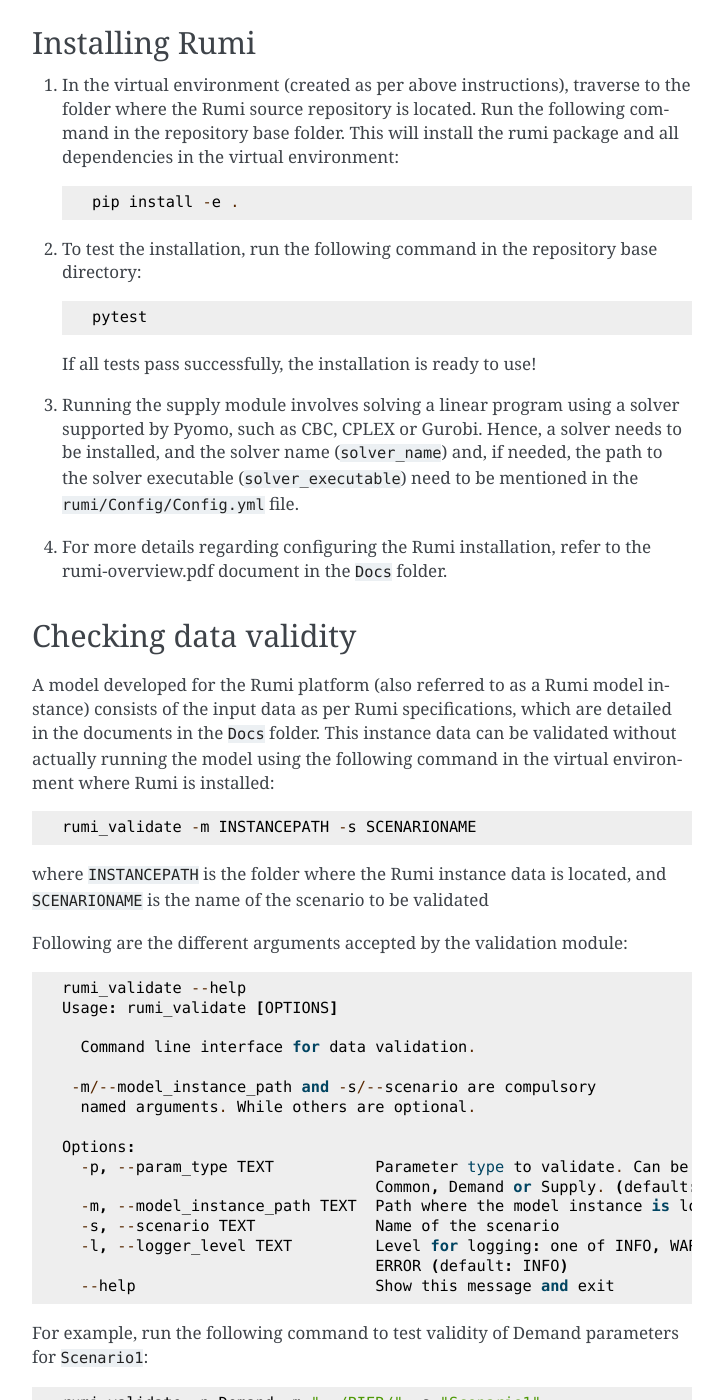
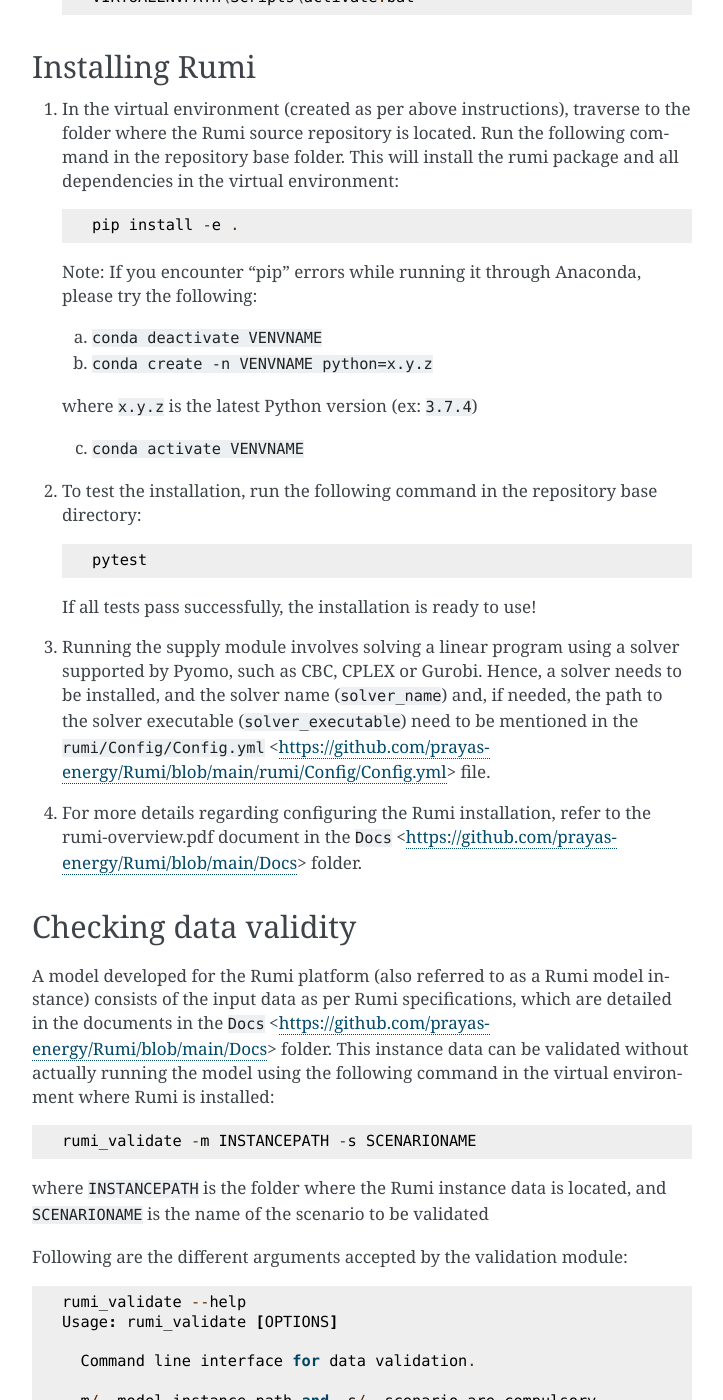
Before and after one commit to prayas-energy/Rumi, a Sphinx documentation site: the page built from Docs/source/startguide.rst, in a window 1280 px wide and 1400 px high, scrolled down 1579 px. Shown: the whole window, without its empty margins (388-1111 px from the left). Built offline with Sphinx 7.4.7, drawn with Linux system fonts in a browser that asks for light colours; some of the changed text lies outside the part shown.

Commit message:
Generate startguide.rst based on latest README.md
- Also, add full path to references to repo elements in README so that
  they work in startguide as well

```diff
--- a/Docs/source/startguide.rst
+++ b/Docs/source/startguide.rst
@@ -17,8 +17,9 @@
 the modules.
 
 The Rumi platform is licensed under the Apache License Version 2.0. For
-the complete license text, refer to the ``LICENSE`` file in the root
-directory of the Rumi platform repository.
+the complete license text, refer to the
+``LICENSE`` <https://github.com/prayas-energy/Rumi/blob/main/LICENSE>
+file in the root directory of the Rumi platform repository.
 
 Please contact Prayas (Energy Group) at energy.model@prayaspune.org for
 any queries regarding Rumi.
@@ -40,7 +41,7 @@
 
    ::
 
-       conda create VENVNAME
+       conda create -n VENVNAME
        conda activate VENVNAME
 
    where ``VENVNAME`` is the name of the virtual environment. For more
@@ -92,6 +93,17 @@
 
        pip install -e .
 
+   Note: If you encounter “pip” errors while running it through
+   Anaconda, please try the following:
+
+   a) ``conda deactivate VENVNAME``
+
+   b) ``conda create -n VENVNAME python=x.y.z``
+
+   where ``x.y.z`` is the latest Python version (ex: ``3.7.4``)
+
+   c) ``conda activate VENVNAME``
+
 2. To test the installation, run the following command in the repository
    base directory:
 
```
Also changed, not shown: other parts of Docs/source/startguide.rst (+10 -6 lines), README.md (+4 -4 lines).
